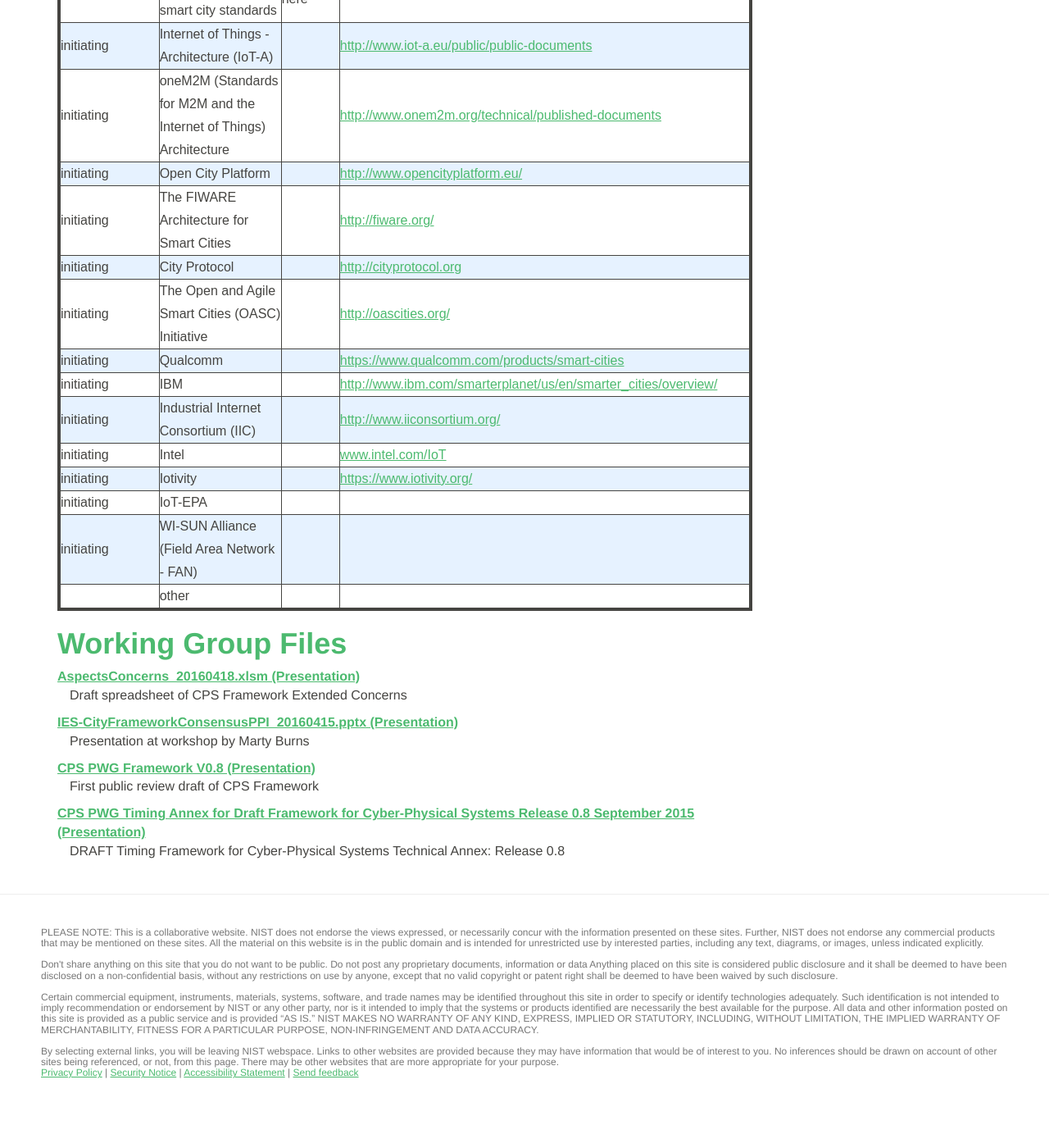
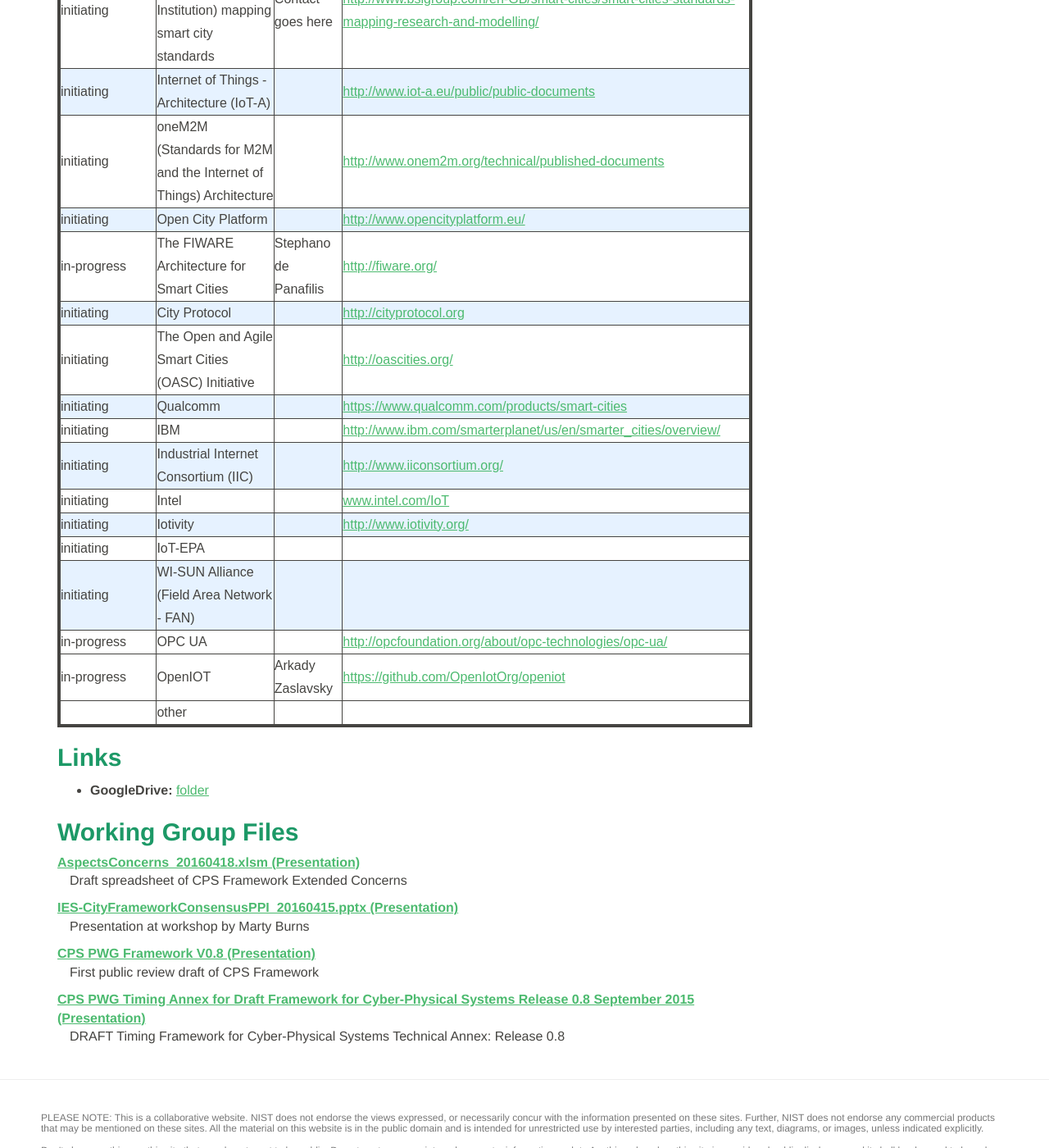
Before and after one commit to usnistgov/smartcitiesarchitecture, a Jekyll site: the page built from community/consensusppi/index.md, in a window 1280 px wide and 1400 px high, scrolled down 1731 px. Shown: the whole window at 82% size. Built offline with Jekyll 4.4.1, drawn with Linux system fonts in a browser that asks for light colours; before the commit the page ends 3057 px from its top, so only the background shows below that.

Commit message:
updates to consensusppi
updated table.  added google drive link under “Links”

```diff
--- a/community/consensusppi/index.md
+++ b/community/consensusppi/index.md
@@ -85,9 +85,9 @@
 	<td style="border:solid 1px"><a ref="http://www.opencityplatform.eu/">http://www.opencityplatform.eu/</a></td>
   </tr>
   <tr>
-    <td style="border:solid 1px">initiating</td>
+    <td style="border:solid 1px">in-progress</td>
     <td style="border:solid 1px">The FIWARE Architecture for Smart Cities</td>
-    <td style="border:solid 1px"></td>
+    <td style="border:solid 1px">Stephano de Panafilis</td>
 	<td style="border:solid 1px"><a ref="http://fiware.org/">http://fiware.org/</a></td>
   </tr>
   <tr style="background-color:#e6f2ff">
@@ -130,7 +130,7 @@
     <td style="border:solid 1px">initiating</td>
     <td style="border:solid 1px">Iotivity</td>
     <td style="border:solid 1px"></td>
-	<td style="border:solid 1px"><a ref="https://www.iotivity.org/">https://www.iotivity.org/</a></td>
+	<td style="border:solid 1px"><a ref="http://www.iotivity.org/">http://www.iotivity.org/</a></td>
   </tr>
   <tr>
     <td style="border:solid 1px">initiating</td>
@@ -145,6 +145,18 @@
 	<td style="border:solid 1px"><a ref=""></a></td>
   </tr>
   <tr>
+    <td style="border:solid 1px">in-progress</td>
+    <td style="border:solid 1px">OPC UA</td>
+    <td style="border:solid 1px"></td>
+	<td style="border:solid 1px"><a ref="http://opcfoundation.org/about/opc-technologies/opc-ua/">http://opcfoundation.org/about/opc-technologies/opc-ua/</a></td>
+  </tr>
+  <tr>
+    <td style="border:solid 1px">in-progress</td>
+    <td style="border:solid 1px">OpenIOT</td>
+    <td style="border:solid 1px">Arkady Zaslavsky</td>
+	<td style="border:solid 1px"><a ref="https://github.com/OpenIotOrg/openiot">https://github.com/OpenIotOrg/openiot</a></td>
+  </tr>
+  <tr>
     <td style="border:solid 1px"></td>
     <td style="border:solid 1px">other</td>
     <td style="border:solid 1px"></td>
@@ -152,7 +164,12 @@
   </tr>
 </table>
 
-# Working Group Files
+## Links
+
+  *  **GoogleDrive:** [folder](https://drive.google.com/open?id=0B8X_t7SvioZdM2VEOUdUMDV2Rnc)
+
+
+## Working Group Files
 
 <dl>
 {% for document in site.data.documents %}
```
